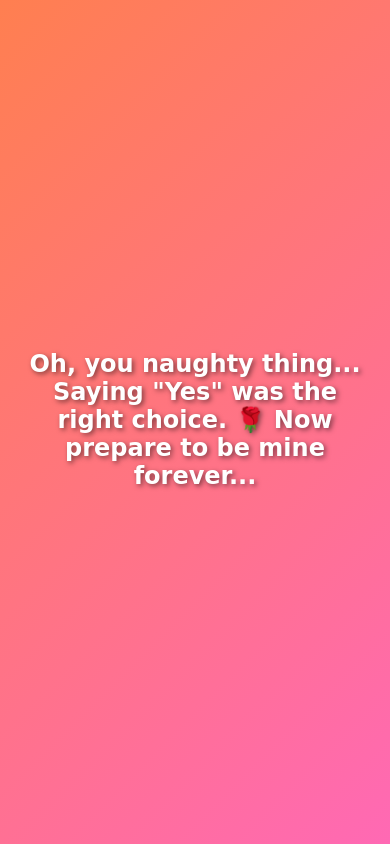
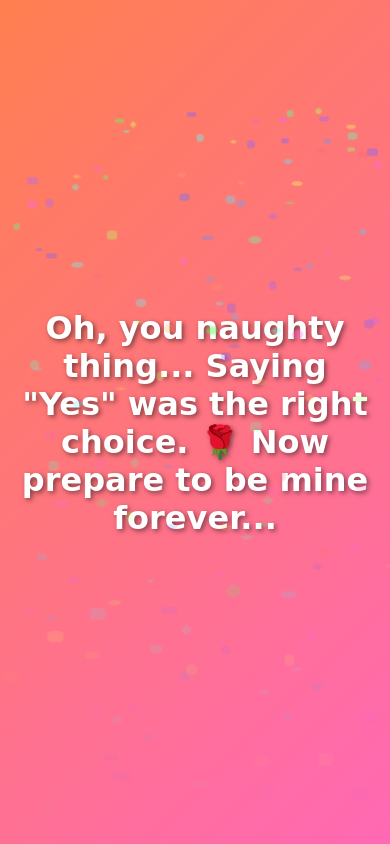
Before and after one commit to Hamds-Lover/ValSite, a plain HTML site: page index.html in a window 390 px wide. Both pictures are taken after a click on the button "Yes". Drawn offline with Linux system fonts and the light colour scheme; a web font is replaced by a local one.

Commit message:
Update index.html

```diff
--- a/index.html
+++ b/index.html
@@ -36,22 +36,22 @@
         .button-container {
             display: flex;
             flex-direction: column; /* Stack buttons vertically on small screens */
-            gap: 10px; /* Space between buttons */
+            gap: 20px; /* Space between buttons */
         }
 
         button {
-            font-size: clamp(0.6rem, 2vw, 0.8rem); /* Smaller responsive font size */
-            padding: 5px 10px; /* Smaller tap area */
+            font-size: clamp(1rem, 4vw, 1.2rem); /* Responsive font size */
+            padding: 15px 30px; /* Larger tap area */
             border: none;
             cursor: pointer;
-            border-radius: 10px; /* Rounded edges */
-            box-shadow: 0 2px 4px rgba(0, 0, 0, 0.3);
+            border-radius: 20px; /* Rounded edges */
+            box-shadow: 0 4px 8px rgba(0, 0, 0, 0.3);
             transition: transform 0.3s ease-in-out;
             display: flex; /* Center text inside the button */
             align-items: center;
             justify-content: center;
             height: auto; /* Auto height for scaling */
-            width: auto; /* Auto width for smaller buttons */
+            width: 100%; /* Full width for mobile */
         }
 
         #yesButton {
@@ -74,10 +74,12 @@
         #noButton {
             background-color: #ffb6c1; /* Light pink-red */
             color: #8b0000; /* Dark red text */
-            border-radius: 10px; /* Smaller rounded edges */
-            width: auto; /* Auto width for smaller buttons */
+            border-radius: 20px; /* Rounded edges */
+            width: 100%; /* Match parent width */
             height: auto; /* Auto height for scaling */
-            position: absolute;
+            transition: opacity 0.5s ease-in-out; /* Smooth fade effect */
+            pointer-events: auto; /* Initially clickable */
+            opacity: 1; /* Fully visible */
         }
 
         /* Enhanced Confetti Animation Styles */
@@ -97,6 +99,27 @@
             animation: fall 5s linear forwards;
         }
 
+        /* Different confetti shapes and sizes */
+        .confetti-piece {
+            width: clamp(5px, 2vw, 10px); /* Responsive size */
+            height: clamp(5px, 2vw, 10px); /* Responsive size */
+            background-color: #ff69b4;
+            border-radius: 50%;
+        }
+
+        .confetti-piece.rect {
+            width: clamp(10px, 3vw, 20px); /* Responsive size */
+            height: clamp(5px, 2vw, 10px); /* Responsive size */
+            border-radius: 5px;
+        }
+
+        .confetti-piece.heart {
+            width: clamp(10px, 3vw, 20px); /* Responsive size */
+            height: clamp(10px, 3vw, 20px); /* Responsive size */
+            background-color: #ff69b4;
+            clip-path: polygon(50% 0%, 100% 50%, 50% 100%, 0% 50%);
+        }
+
         @keyframes fall {
             0% {
                 transform: translateY(-100vh) scale(0);
@@ -105,6 +128,32 @@
             100% {
                 transform: translateY(100vh) scale(1);
                 opacity: 0;
+            }
+        }
+
+        /* Media Queries for Smaller Screens */
+        @media (max-width: 600px) {
+            h1 {
+                font-size: 2rem; /* Slightly smaller font for phones */
+            }
+
+            button {
+                padding: 10px 20px; /* Smaller padding for phones */
+            }
+
+            .confetti-piece {
+                width: clamp(3px, 2vw, 8px); /* Smaller confetti for phones */
+                height: clamp(3px, 2vw, 8px); /* Smaller confetti for phones */
+            }
+
+            .confetti-piece.rect {
+                width: clamp(6px, 3vw, 15px); /* Smaller rectangles */
+                height: clamp(3px, 2vw, 8px); /* Smaller rectangles */
+            }
+
+            .confetti-piece.heart {
+                width: clamp(6px, 3vw, 15px); /* Smaller hearts */
+                height: clamp(6px, 3vw, 15px); /* Smaller hearts */
             }
         }
     </style>
@@ -123,34 +172,53 @@
     <div class="confetti" id="confetti"></div>
 
     <script>
+        const noWrapper = document.querySelector('.no-wrapper');
         const noButton = document.getElementById('noButton');
         const yesButton = document.getElementById('yesButton');
         const questionText = document.getElementById('question');
         const confettiContainer = document.getElementById('confetti');
 
-        const positions = [
-            { left: '20%', top: '50%' },
-            { left: '70%', top: '30%' },
-            { left: '40%', top: '70%' }
-        ];
-        let positionIndex = 0;
+        // Function to handle hover behavior for "No" button
+        function fadeOut() {
+            noButton.style.opacity = '0'; // Fade out
+            noButton.style.pointerEvents = 'none'; // Make unclickable
+        }
 
-        noButton.addEventListener('mouseover', () => {
-            positionIndex = (positionIndex + 1) % positions.length;
-            noButton.style.left = positions[positionIndex].left;
-            noButton.style.top = positions[positionIndex].top;
-        });
+        function fadeIn() {
+            noButton.style.opacity = '1'; // Fade back in
+            noButton.style.pointerEvents = 'auto'; // Restore clickability
+        }
 
+        // Add event listeners to the wrapper instead of the button
+        noWrapper.addEventListener('mouseenter', fadeOut);
+        noWrapper.addEventListener('mouseleave', fadeIn);
+
+        // Handle "Yes" button click
         yesButton.addEventListener('click', () => {
+            // Hide the buttons and change the question text
             yesButton.style.display = 'none';
-            noButton.style.display = 'none';
+            noWrapper.style.display = 'none';
             questionText.textContent = `Oh, you naughty thing... Saying "Yes" was the right choice. 🌹 Now prepare to be mine forever...`;
 
+            // Trigger enhanced confetti animation
             for (let i = 0; i < 200; i++) {
                 const confettiPiece = document.createElement('div');
                 confettiPiece.classList.add('confetti-piece');
+
+                // Randomly choose a shape
+                const shapes = ['circle', 'rect', 'heart'];
+                const shape = shapes[Math.floor(Math.random() * shapes.length)];
+                if (shape === 'rect') confettiPiece.classList.add('rect');
+                if (shape === 'heart') confettiPiece.classList.add('heart');
+
+                // Randomize size, color, position, and animation duration
+                confettiPiece.style.width = `${Math.random() * 10 + 10}px`;
+                confettiPiece.style.height = `${Math.random() * 10 + 5}px`;
+                confettiPiece.style.backgroundColor = `hsl(${Math.random() * 360}, 100%, 70%)`;
                 confettiPiece.style.left = `${Math.random() * 100}vw`;
                 confettiPiece.style.animationDuration = `${Math.random() * 3 + 2}s`;
+                confettiPiece.style.transform = `rotate(${Math.random() * 360}deg)`;
+
                 confettiContainer.appendChild(confettiPiece);
             }
         });
```
